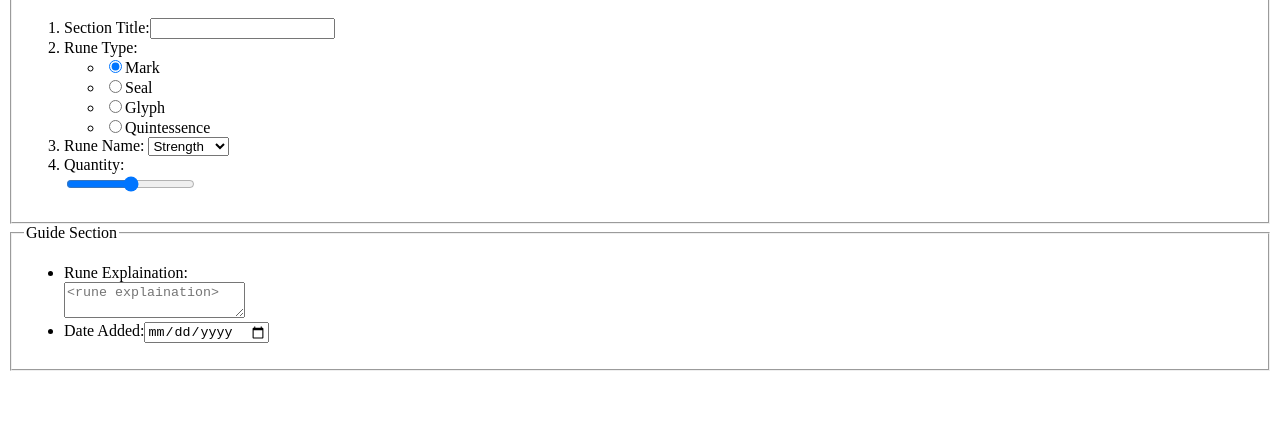
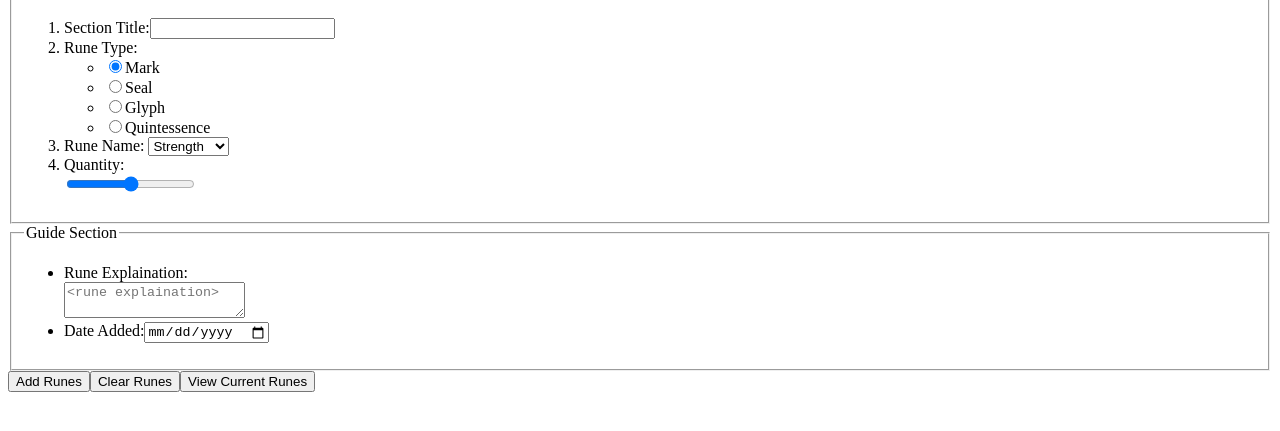
Before and after one commit to recarlin/LoL_Guide_Builder, a plain HTML site: page additem.html in a window 1280 px wide. Shown: the part 101-532 px from the top of the page. Drawn offline with Linux system fonts and the light colour scheme.

Commit message:
Finished
Finished up the HTML. I added buttons to clear the data and view data.
Not sure if that is ok or not, just makes sense to me.

```diff
--- a/additem.html
+++ b/additem.html
@@ -39,5 +39,8 @@
 				<ul>
 					<li><label for="explain">Rune Explaination:</label><br/><textarea id="explain" placeholder="&lt;rune explaination&gt;"></textarea></li>
 					<li><label for="date">Date Added:</label><input type="date"></li>
+				</ul>
+			</fieldset>
+		<input type="submit" value="Add Runes"/><input type="submit" value="Clear Runes"/><input type="submit" value="View Current Runes"/>
 	</body>
 </html>
```
